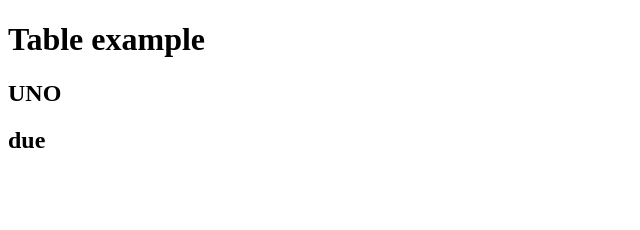
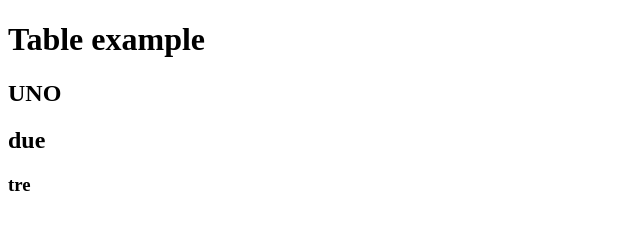
Before and after one commit to Simone-Congiu/U1-W1-D2, a plain HTML site: page index.html in a window 1280 px wide. Shown: the full height of the page, 0-640 px from the left. Drawn offline with Linux system fonts and the light colour scheme.

Commit message:
terza riga

```diff
--- a/index.html
+++ b/index.html
@@ -10,5 +10,8 @@
     <h1>Table example</h1>
     <h2>UNO</h2>
     <h2>due</h2>
+    <h3>tre
+
+    </h3>
 </body>
 </html>
```
